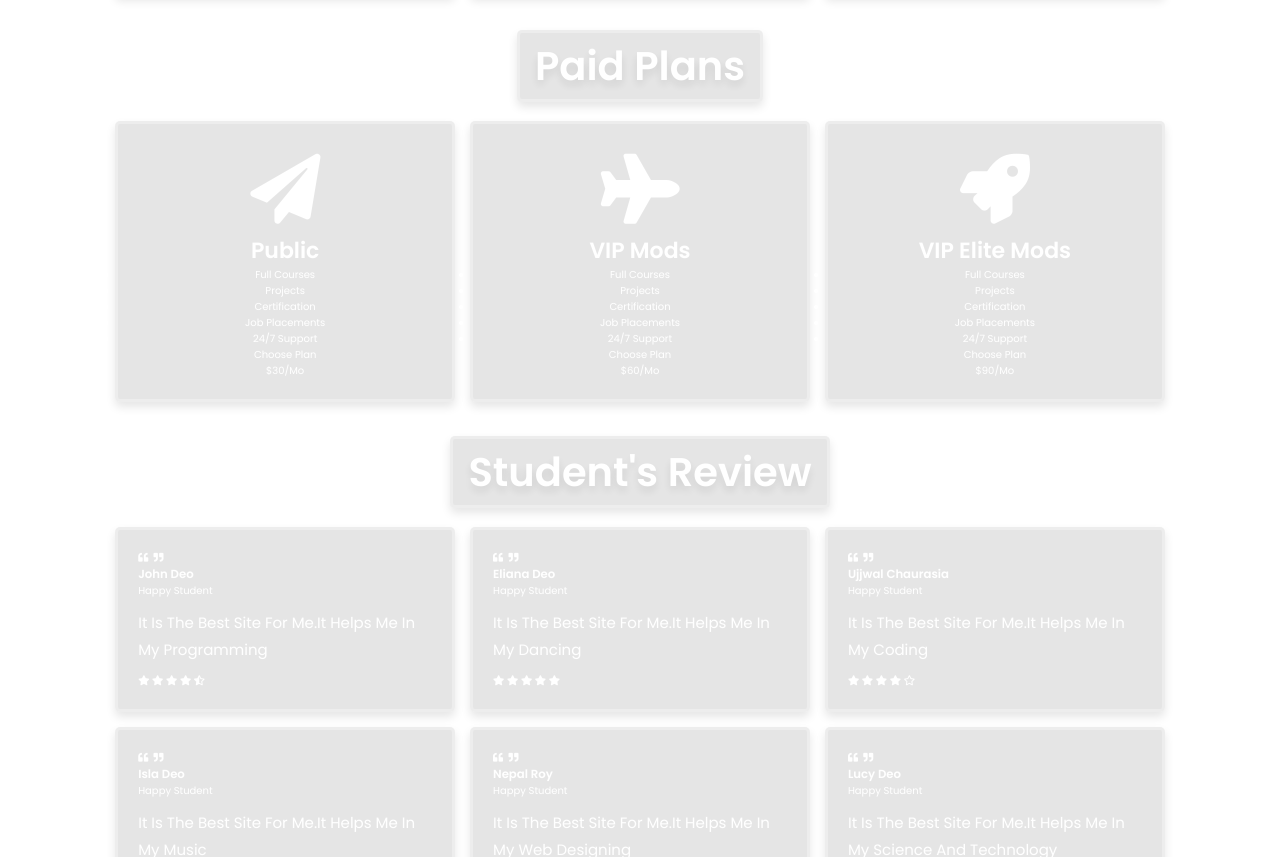
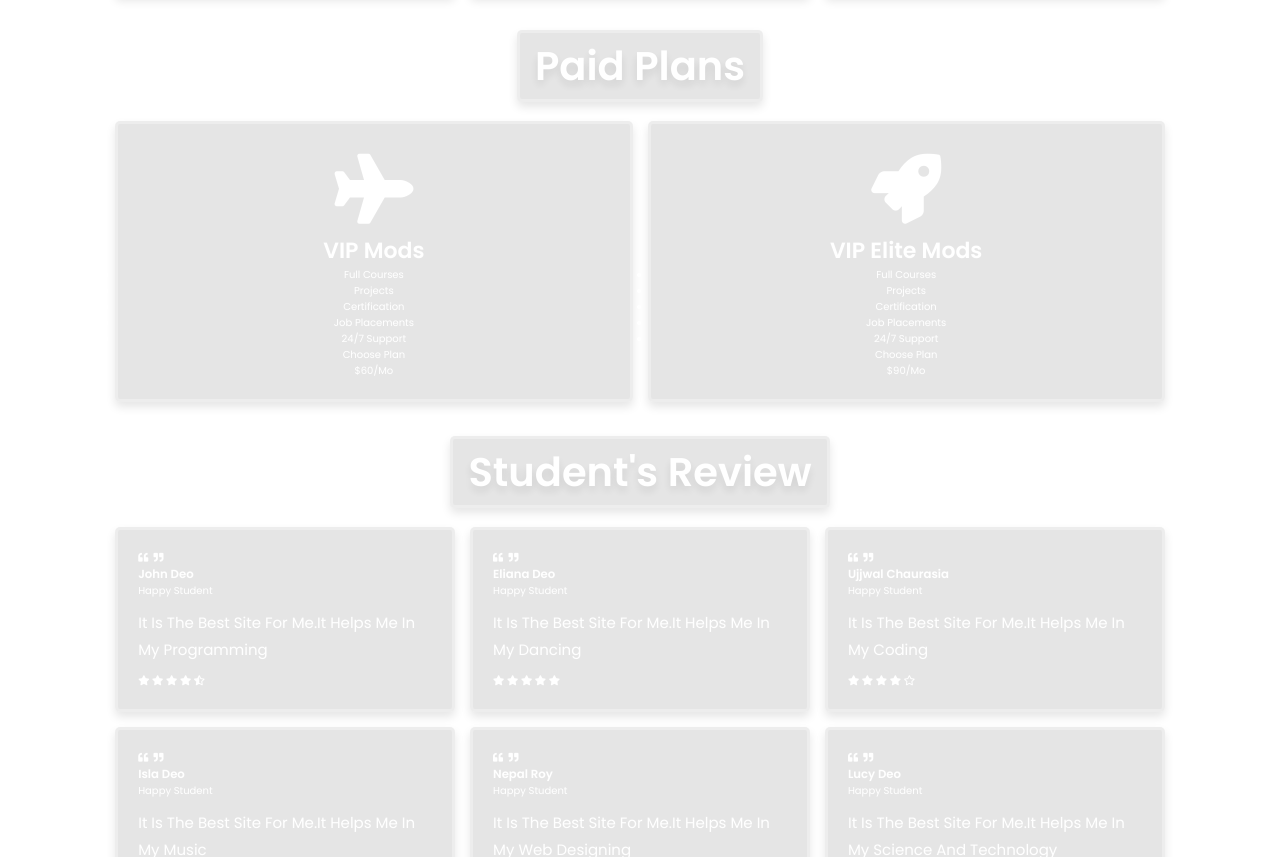
Before and after one commit to byteusv1/anotherupdate, a plain HTML site: page index.html in a window 1280 px wide. Shown: the part 1540-2397 px from the top of the page. Drawn offline with Linux system fonts and the light colour scheme.

Commit message:
Update index.html

```diff
--- a/index.html
+++ b/index.html
@@ -28,7 +28,7 @@
     <nav class="navbar">
         <a href="#home">home</a>
         <a href="#courses">public mods</a>
-        <a href="#plan">plans</a>
+        <a href="#plan"> paid plans</a>
         <a href="#review">reviews</a>
     </nav>
 
@@ -142,19 +142,6 @@
 
     <div class="box-container">
 
-        <div class="box">
-            <i class="fas fa-paper-plane"></i>
-            <h3>Public</h3>
-            <ul>
-                <li>full courses</li>
-                <li>projects</li>
-                <li>certification</li>
-                <li>job placements</li>
-                <li>24/7 support</li>
-            </ul>
-            <a href="#"> choose plan</a>
-            <div class="price"> <span>$</span>30<span>/mo</span> </div>
-        </div>
 
         <div class="box">
             <i class="fas fa-plane"></i>
```
